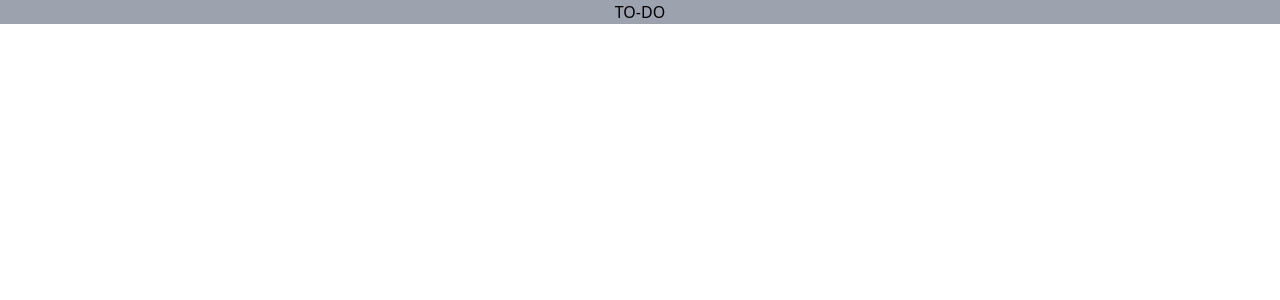
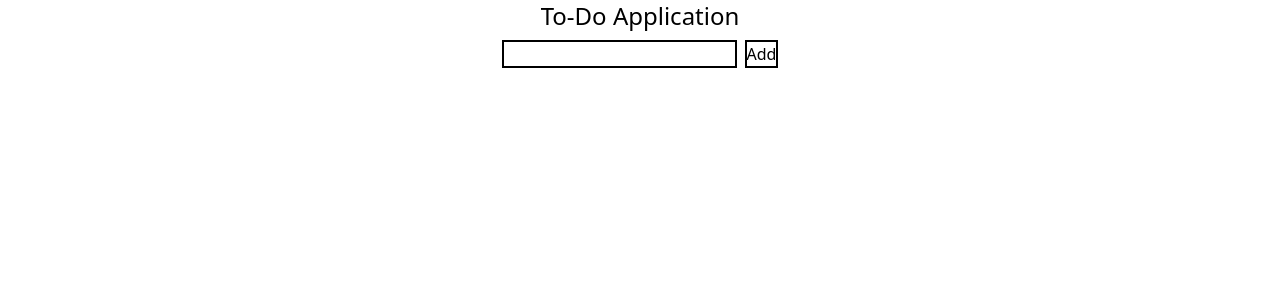
Before and after one commit to sagarpdl000/To-Do-, a React (Create React App) app: page / in a window 1280 px wide. Shown: the top 300 px of the page. Built offline with nearby package versions, Linux system fonts and the light colour scheme.

Commit message:
Context, addTodo function added

```diff
--- a/src/App.js
+++ b/src/App.js
@@ -1,8 +1,12 @@
+import AddToDo from "./Components/AddToDo";
 
 function App() {
   return (
-    <div className='text-center bg-gray-400'>
-      TO-DO
+    <div className='text-center'>
+      <div className="Font-bold text-2xl">To-Do Application</div>
+      <AddToDo/>
+
+
     </div>
   );
 }
--- /dev/null
+++ b/src/Components/AddToDo.jsx
@@ -0,0 +1,39 @@
+import React, { useContext, useState } from 'react'
+import { TodoContext } from '../Context/TodoContext';
+
+const AddToDo = () => {
+
+    const [title, setTitle] = useState(' ');
+
+    const [todos, setTodos] = useContext(TodoContext);
+
+    const addTodo =(e)=>{
+      e.preventDefault();
+
+      if(''===title || undefined === title){
+        alert('Field cannot be empty');
+        return;
+      }
+
+      else{
+
+        const newTodo = [...todos, {id:1, title: title, completed : false}];
+        setTodos(newTodo);
+        setTitle('')
+        console.log(newTodo);
+      }
+
+
+    }
+
+  return (
+    <div className='mt-2'>
+
+        <input type="text" placeholder='Add your todo' className='border-2 border-black' value={title} onChange={e => setTitle(e.target.value)} />
+
+        <button className='border-2 border-black ml-2' onClick={addTodo}>Add</button>
+    </div>
+  )
+}
+
+export default AddToDo
--- /dev/null
+++ b/src/Context/TodoContext.jsx
@@ -0,0 +1,21 @@
+import { createContext, useState } from "react";
+
+
+export const TodoContext = createContext();
+
+export const TodoProvider = (props) =>{
+
+    const [todos, setTodos] = useState([])
+
+    return(
+
+       <TodoContext.Provider value={[todos, setTodos]}>
+
+        {props.children}
+
+       </TodoContext.Provider>
+
+    )
+
+
+}
--- a/src/index.js
+++ b/src/index.js
@@ -3,11 +3,14 @@ import ReactDOM from 'react-dom/client';
 import './index.css';
 import App from './App';
 import reportWebVitals from './reportWebVitals';
+import { TodoProvider } from './Context/TodoContext';
 
 const root = ReactDOM.createRoot(document.getElementById('root'));
 root.render(
   <React.StrictMode>
+    <TodoProvider>
     <App />
+    </TodoProvider>
   </React.StrictMode>
 );
 
```
Also changed, not shown: src/Components/ToDo.jsx (added).
